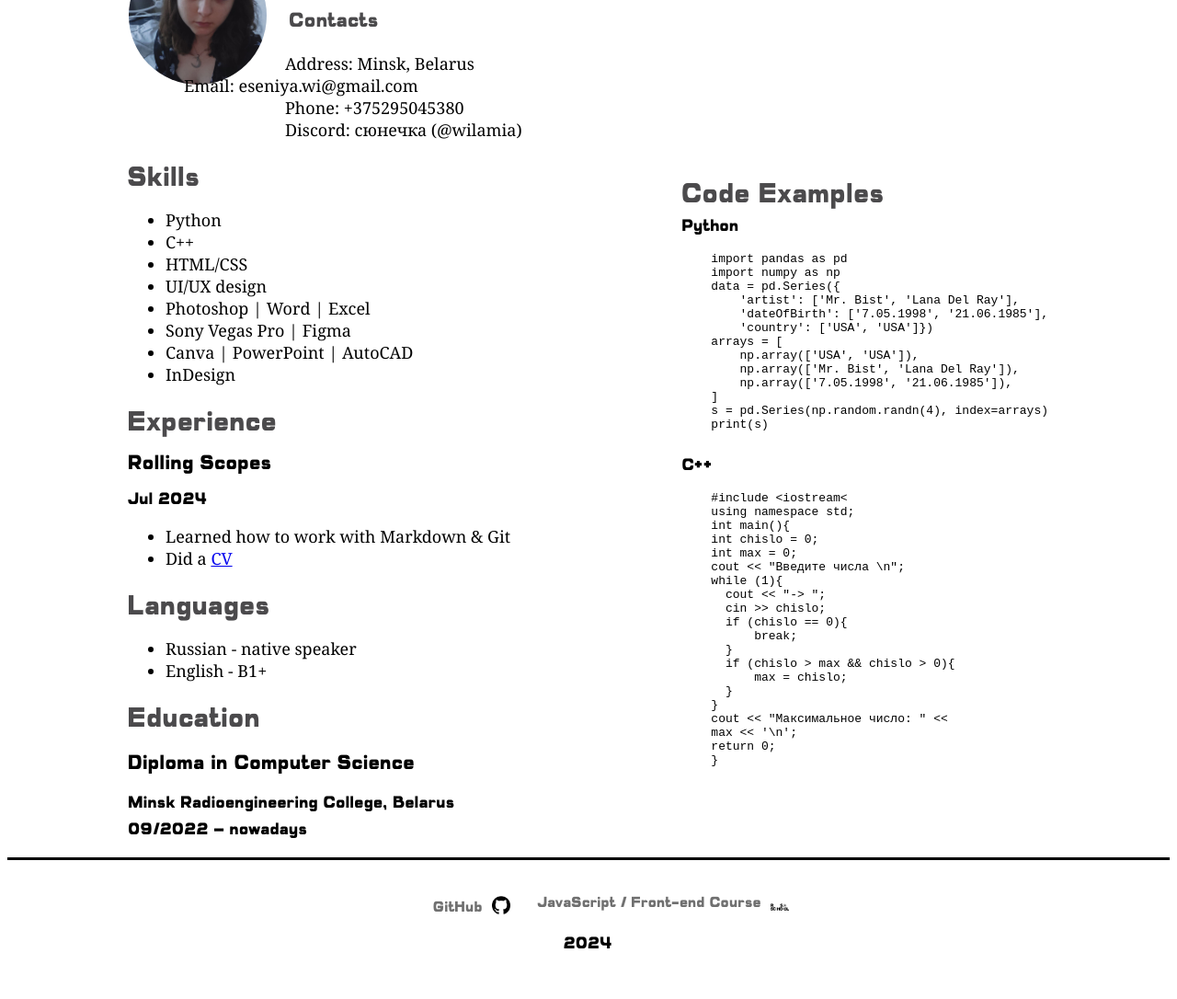
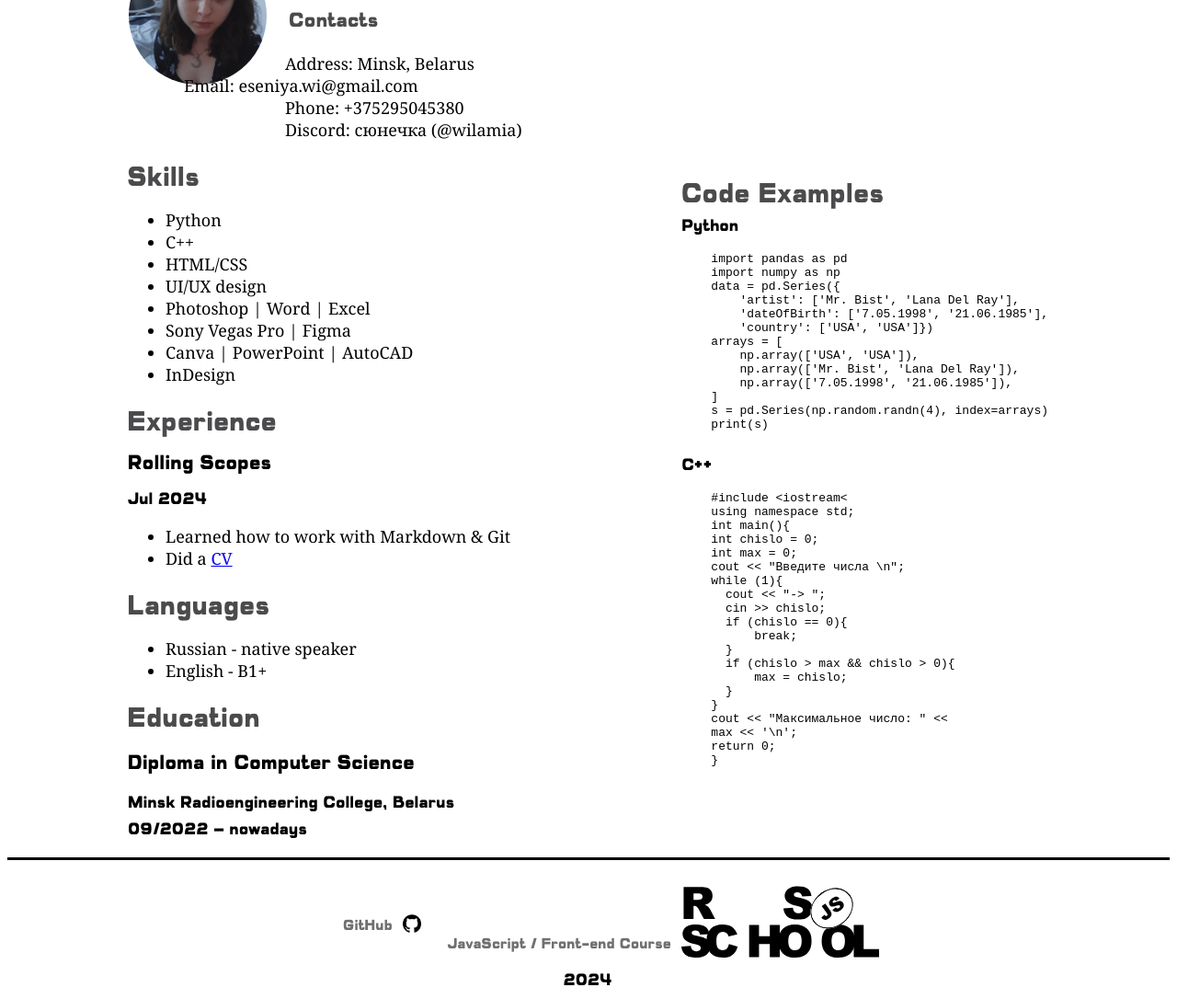
Before and after one commit to wilamia/rsschool-cv, a plain HTML site: page index.html in a window 1280 px wide. Shown: the part 222-1308 px from the top of the page at 92% size. Before the commit the page ends 1268 px from the top, so only its background shows below. Drawn offline with Linux system fonts and the light colour scheme.

Commit message:
fix: logo size

```diff
--- a/style.css
+++ b/style.css
@@ -248,8 +248,7 @@ footer{
     position: relative;
     left: -10px;
     top: 10px;
-    width: 20px;
-    height: 20px;
+    height: 80px;
 }
 .created-time{
     font-family: Deledda;
```
